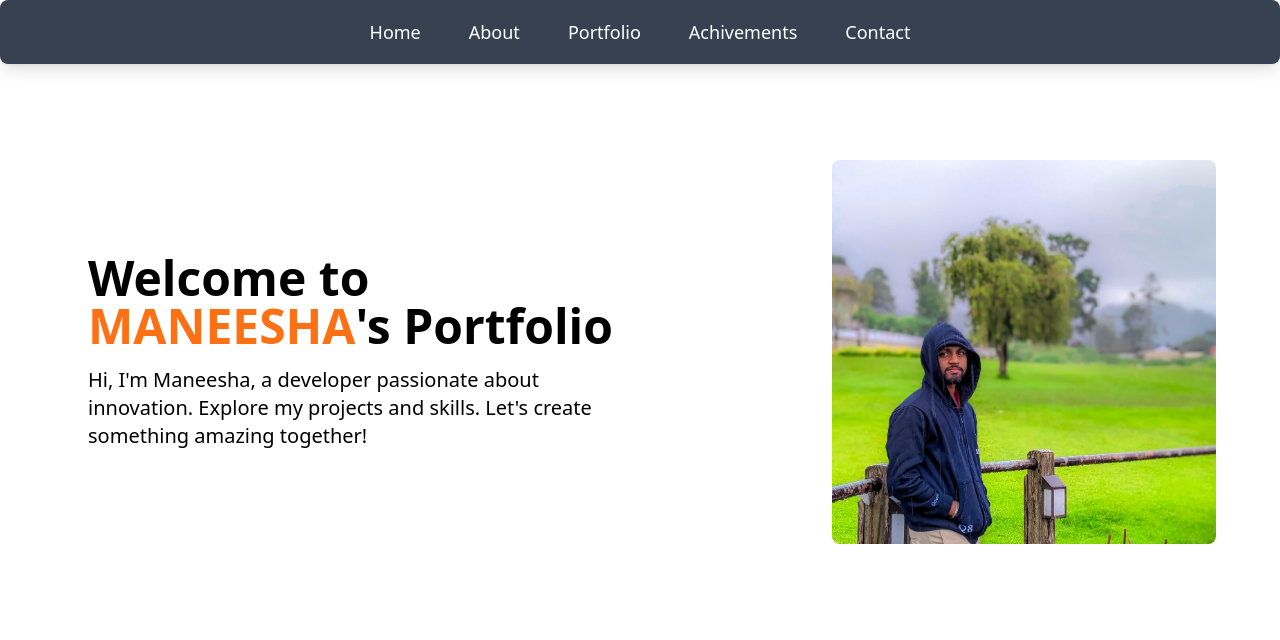
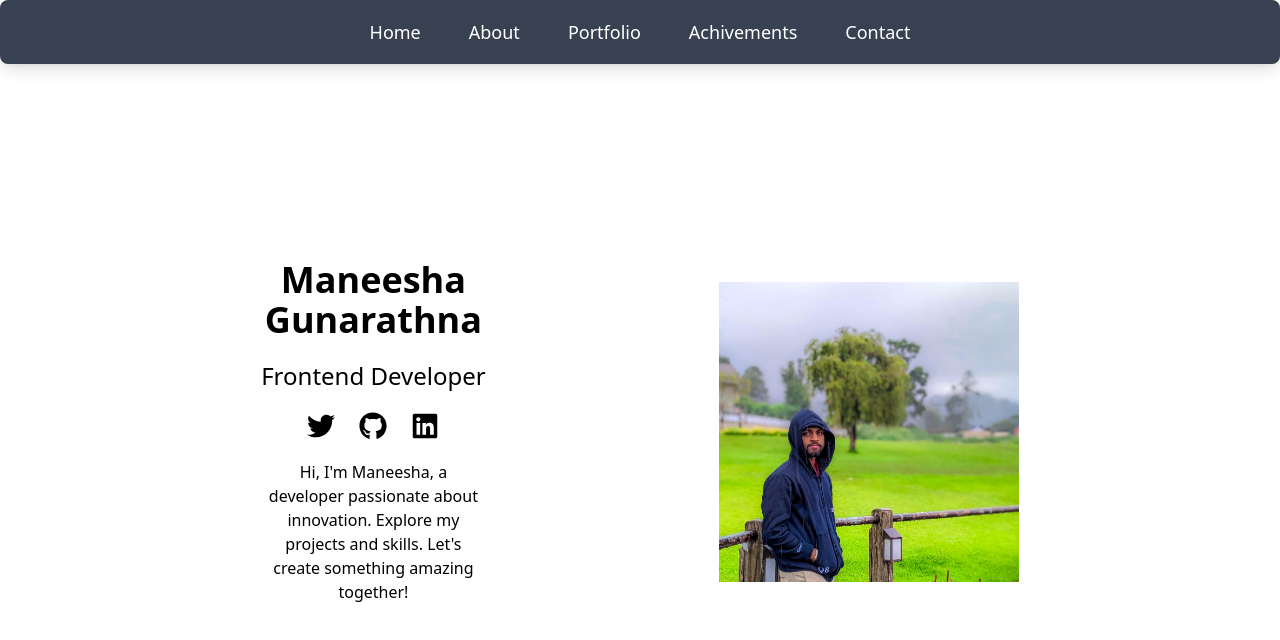
Before and after one commit to maneeshaYasinth/Maneesha-Gunarathna, a React (Vite) app: page / in a window 1280 px wide. Shown: the top 640 px of the page. Built offline with nearby package versions, Linux system fonts and the light colour scheme.

Commit message:
updated home page (some issues)

```diff
--- a/src/App.jsx
+++ b/src/App.jsx
@@ -8,7 +8,9 @@ function App() {
 
   return (<>
     <Navbar />
-    <Home />
+     <Home />
+
+
 
     </>
   )
--- a/src/components/home.jsx
+++ b/src/components/home.jsx
@@ -1,20 +1,41 @@
 import React from 'react';
 import homeimg from '../assets/ne1.jpg';
+import { FaTwitter, FaGithub, FaLinkedin } from 'react-icons/fa';
 
-const Home = () => {
+function Home() {
   return (
-
-      <div className="flex flex-col md:flex-row items-center justify-center mt-32 max-w-6xl mx-auto">
-        <div className="flex-1 p-6 text-center md:text-left">
-          <h1 className="text-3xl md:text-5xl font-bold mb-4">Welcome to <strong className='text-customOrange'>MANEESHA</strong>'s Portfolio</h1>
-          <p className="text-lg md:text-xl">Hi, I'm Maneesha, a developer passionate about innovation. Explore my projects and skills. Let's create something amazing together!</p>
-        </div>
-        <div className="flex-1 flex justify-center md:justify-end mt-6 md:mt-0">
-          <img src={homeimg} alt="Profile" className="rounded-lg w-full max-w-sm" />
-        </div>
+    <section id="home" className="flex flex-col justify-center gap-5 text-center h-screen min-h-[500px] md:flex-row-reverse md:items-center md:justify-evenly p-4">
+      <div className="relative w-full md:w-auto">
+        <img
+          src={homeimg}
+          className="max-w-full h-auto mx-auto md:max-w-[250px] lg:max-w-[300px] object-cover"
+          alt="Profile picture of Maneesha Gunarathna"
+        />
       </div>
-
+      <div className="flex flex-col gap-5 w-full md:w-auto">
+        <h1 className="text-4xl font-bold">
+          Maneesha
+          <br />
+          Gunarathna
+        </h1>
+        <h2 className="text-2xl">Frontend Developer</h2>
+        <span className="flex justify-center gap-6">
+          <a href="https://twitter.com/" target="_blank" rel="noopener noreferrer">
+            <FaTwitter className="w-7 h-7" />
+          </a>
+          <a href="https://github.com/" target="_blank" rel="noopener noreferrer">
+            <FaGithub className="w-7 h-7" />
+          </a>
+          <a href="https://linkedin.com/" target="_blank" rel="noopener noreferrer">
+            <FaLinkedin className="w-7 h-7" />
+          </a>
+        </span>
+        <p className="max-w-[24ch] mx-auto">
+          Hi, I'm Maneesha, a developer passionate about innovation. Explore my projects and skills. Let's create something amazing together!
+        </p>
+      </div>
+    </section>
   );
-};
+}
 
 export default Home;
```
